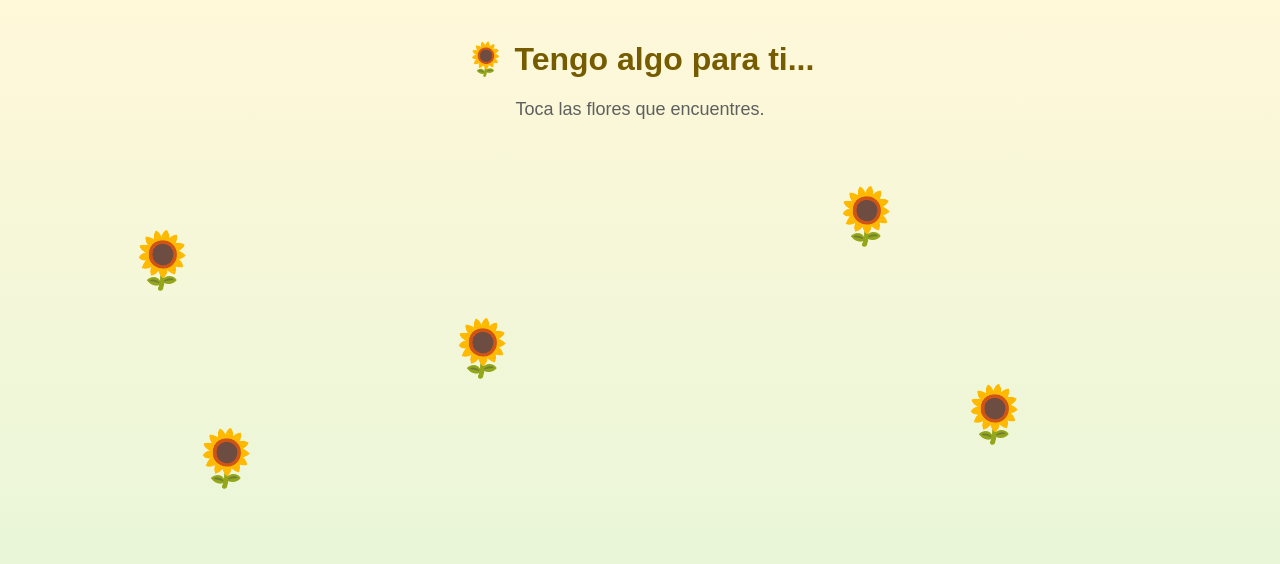
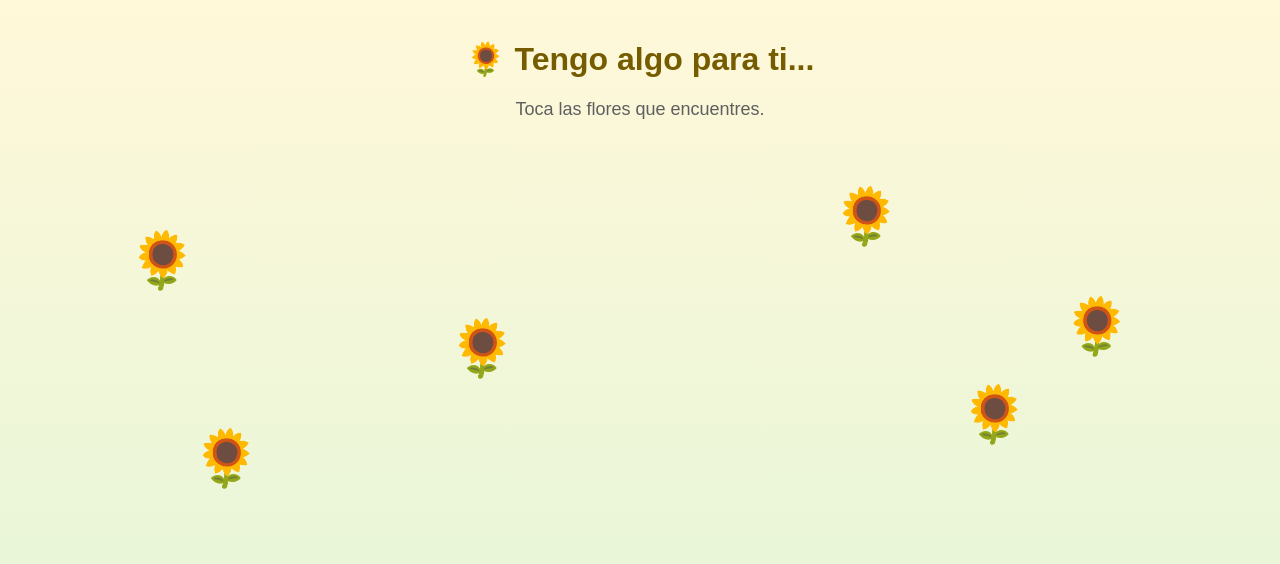
Before and after one commit to josuegoku2203-creator/jardin-secreto, a plain HTML site: page index.html in a window 1280 px wide. Drawn offline with Linux system fonts and the light colour scheme.

Commit message:
Update index.html

```diff
--- a/index.html
+++ b/index.html
@@ -107,6 +107,8 @@
 
         <div class="flor" style="left: 15%; top: 65%;" onclick="tocarFlor(this, 'Esta flor es porque eres tú. Y eso ya es mas que suficiente.')">🌻</div>
 
+        <div class="flor" style="left: 83%; top: 35%;" onclick="tocarFlor(this, 'Una flor por que las flores son preciosas y tu estas muy preciosa 😍')">🌻</div>
+
     </div>
 
     <div id="mensaje"></div>
```
